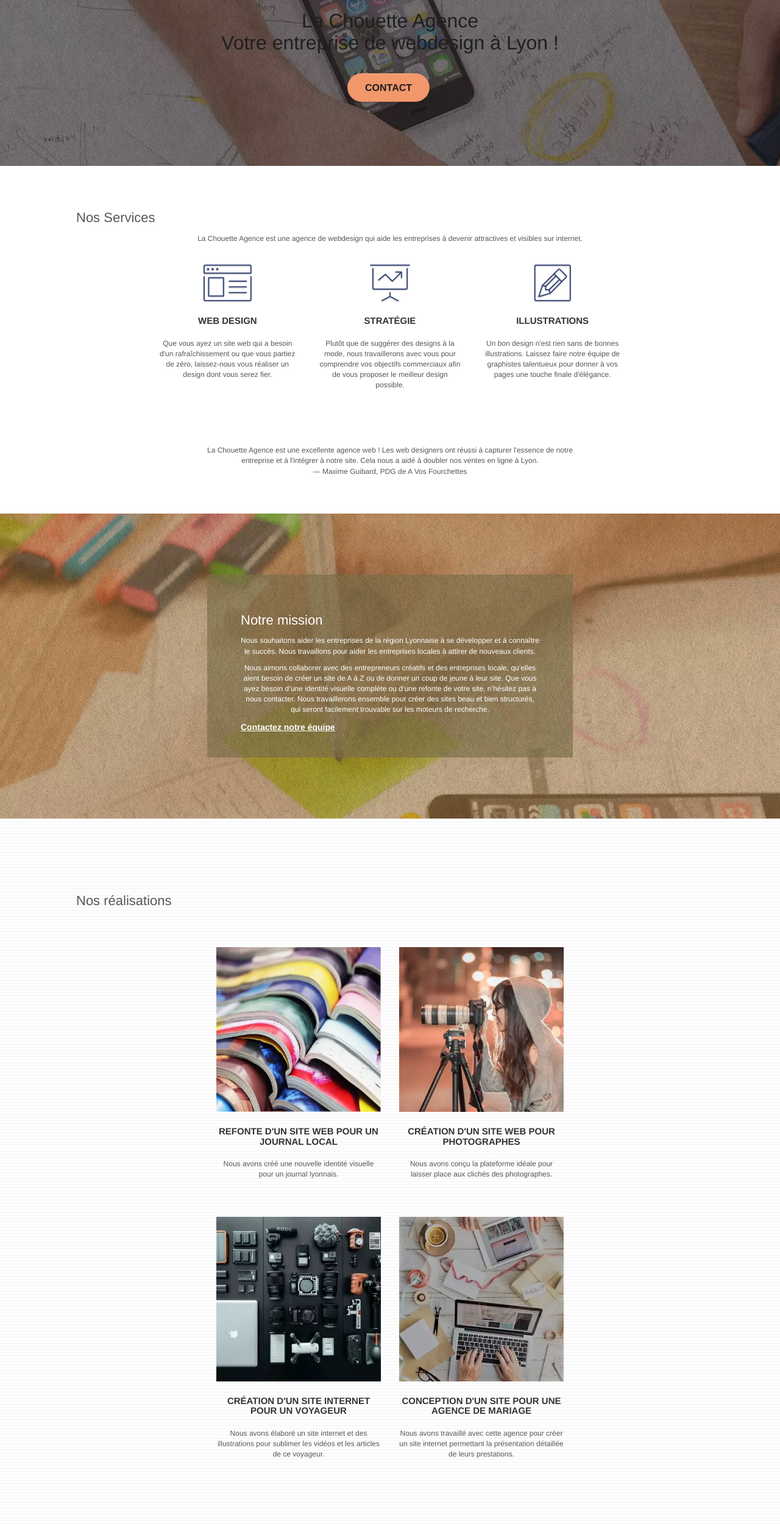
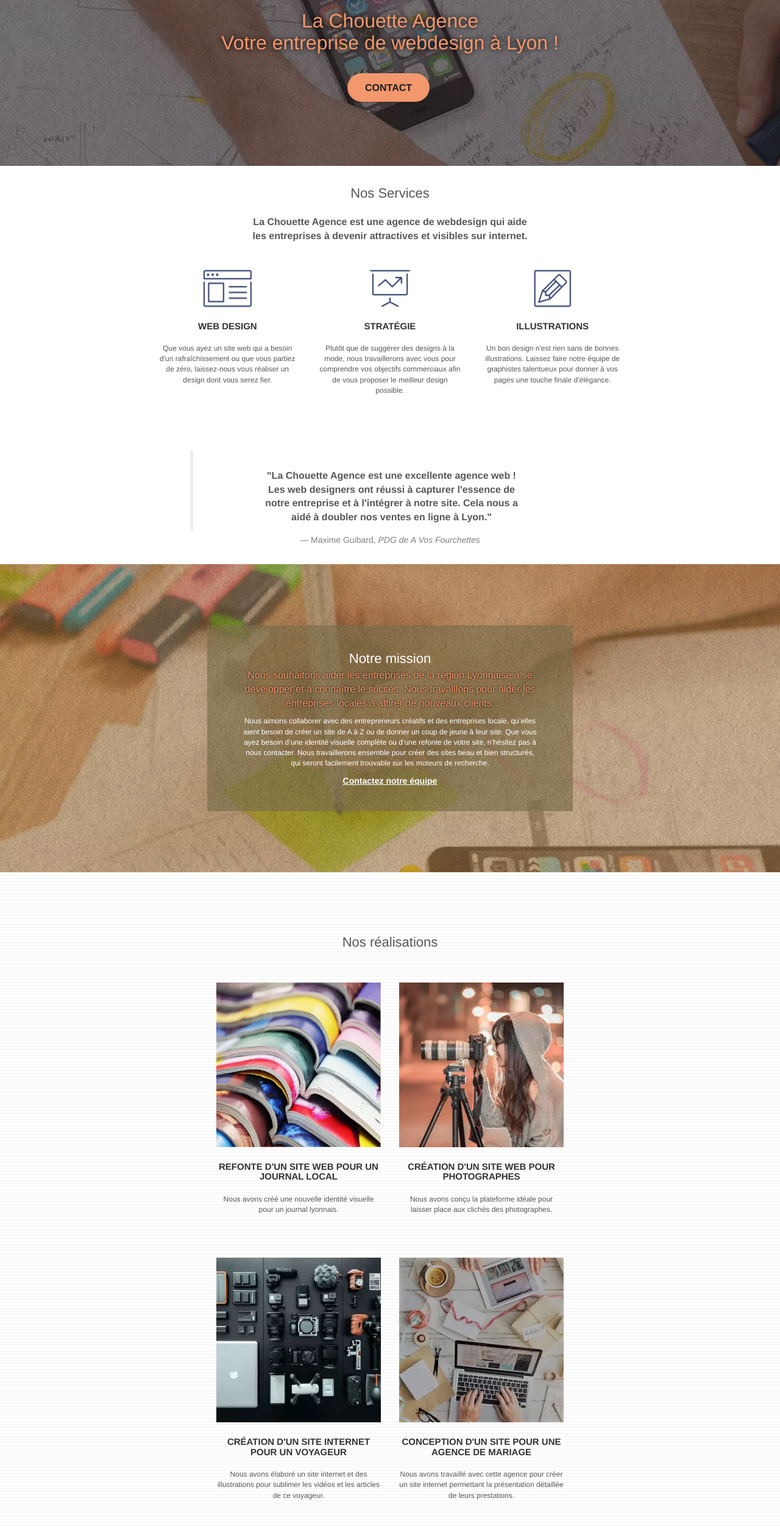
Before and after one commit to LaurieWeb/LaurieMontagner_4_14112020, a plain HTML site: page index.html in a window 1280 px wide. Shown: the part 295-2797 px from the top of the page at 61% size. Drawn offline with Linux system fonts and the light colour scheme.

Commit message:
WIP 10 - Remise en page
Correctifs de remise en page pour recoller visuellement au site de départ + quelques améliorations de responsive

```diff
--- a/index.html
+++ b/index.html
@@ -37,13 +37,13 @@
 <body>
 
 <!-- Header -->
-<header class="bloc bgc-white l-bloc " id="bloc-0">
+<header aria-label="header" class="bloc bgc-white l-bloc " id="bloc-0">
 	<div class="container bloc-sm">
 
-		<nav class="navbar row">
+		<nav aria-label="navigation" class="navbar">
 			<div class="navbar-header">
-				<a class="navbar-brand" href="index.html"><img src="img/la-chouette-agence.webp" width="100" height="100" alt="Logo de La Chouette Agence, avec un chouette géométrique et le nom La Chouette Agence." height="40" /></a>
-				<button id="nav-toggle" type="button" class="ui-navbar-toggle navbar-toggle" data-toggle="collapse" data-target=".navbar-1">
+				<a class="navbar-brand" href="index.html"><img src="img/la-chouette-agence.webp" width="100" height="100" alt="Logo de La Chouette Agence, avec un chouette géométrique et le nom La Chouette Agence."/></a>
+				<button id="nav-toggle" type="button" aria-label="Menu" class="ui-navbar-toggle navbar-toggle" data-toggle="collapse" data-target=".navbar-1">
 					<span class="icon-bar"></span><span class="icon-bar"></span><span class="icon-bar"></span>
 				</button>
 			</div>
@@ -63,14 +63,14 @@
 <!-- Header END -->
 
 <!-- Main -->
-<main class="page-container">
+<main class="page-container" aria-label="contenu principal">
 <!-- Section 1 - Presentation -->
-<section class="bloc bg-banniere d-bloc bg-t-edge bloc-bg-texture texture-paper b-parallax" id="bloc-1-hero">
+<section aria-label="présentation de la chouette agence" class="bloc bg-banniere d-bloc bg-t-edge bloc-bg-texture texture-paper b-parallax" id="bloc-1-hero">
 	<div class="container bloc-lg">
 		<div class="row tight-width-whitespace">
 			<div class="col-sm-12">
 				<img src="img/logo.webp" class="center-block image-resize-mode" width="100" height="100" alt="Logo de La Chouette Agence, avec un chouette géométrique colorée." />
-				<h1 class="text-center hero-bloc-text tc-white">
+				<h1 class="text-center hero-bloc-text main__title">
 					La Chouette Agence<br>
 					Votre entreprise de webdesign à Lyon !
 				</h1>
@@ -84,12 +84,12 @@
 <!-- Section 1 - Presentation END -->
 
 <!-- Section 2 - Services -->
-<section class="bloc bgc-white l-bloc" id="bloc-2-services">
+<section aria-label="services de la chouette agence" class="bloc bgc-white l-bloc" id="bloc-2-services">
 	<div class="container bloc-md">
 		<div class="row">
-			<h2>Nos Services</h2>
-			<p class="col-sm-12 text-center">
-				La Chouette Agence est une agence de webdesign qui aide les entreprises à devenir attractives et visibles sur internet.
+			<h2 class="text-center section__title">Nos Services</h2>
+			<p class="text-center services__intro">
+				La Chouette Agence est une agence de webdesign qui aide <br>les entreprises à devenir attractives et visibles sur internet.
 			</p>
 		</div>
 		<div class="row voffset-lg med-width-whitespace">
@@ -100,7 +100,7 @@
 				<h3 class="mg-md text-center">
 					Web Design
 				</h3>
-				<p class="text-center ">
+				<p class="text-center">
 					Que vous ayez un site web qui a besoin d'un rafraîchissement ou que vous partiez de zéro, laissez-nous vous réaliser un design dont vous serez fier.
 				</p>
 			</div>
@@ -128,29 +128,30 @@
 			</div>
 		</div>
 		<div class="row voffset-lg voffset">
-			<div class="col-xs-12 col-md-8 col-md-offset-2 text-center">
-				<p>La Chouette Agence est une excellente agence web ! Les web designers ont réussi à capturer l'essence de notre entreprise et à l'intégrer à notre site. Cela nous a aidé à doubler nos ventes en ligne à Lyon.<br>
-					— Maxime Guibard, PDG de A Vos Fourchettes
-			</p>
-			</div>
+				<figure class="col-xs-12 col-md-8 col-md-offset-2 text-center">
+					<blockquote cite="https://avosfourchettes.fr">
+						<p class="services__intro">"La Chouette Agence est une excellente agence web ! Les web designers ont réussi à capturer l'essence de notre entreprise et à l'intégrer à notre site. Cela nous a aidé à doubler nos ventes en ligne à Lyon."</p>
+					</blockquote>
+					<figcaption>— Maxime Guibard, <cite>PDG de A Vos Fourchettes</cite></figcaption>
+				</figure>
 		</div>
 	</div>
 </section>
 <!-- Section 2 - Services END -->
 
 <!-- Section 3 - What I Do -->
-<section class="bloc tc-white bgc-atomic-tangerine bg-presentation d-bloc bloc-bg-texture texture-paper b-parallax" id="bloc-3-what-i-do">
+<section aria-label="mission de la chouette agence" class="bloc tc-white bgc-atomic-tangerine bg-presentation d-bloc bloc-bg-texture texture-paper b-parallax" id="bloc-3-what-i-do">
 	<div class="container bloc-lg">
 		<div class="row tight-width-whitespace black-background">
-			<div class="col-sm-12">
-				<h2 class="white">Notre mission</h2>
-				<p class="text-center white">
+			<div class="col-sm-12 mission__bloc">
+				<h2 class="text-center white section__title">Notre mission</h2>
+				<p class="text-center mission__text">
 					Nous souhaitons aider les entreprises de la région Lyonnaise à se développer et à connaître le succès. Nous travaillons pour aider les entreprises locales à attirer de nouveaux clients.
 				</p>
 				<p class="text-center white">
 					Nous aimons collaborer avec des entrepreneurs créatifs et des entreprises locale, qu’elles aient besoin de créer un site de A à Z ou de donner un coup de jeune à leur site. Que vous ayez besoin d’une identité visuelle complète ou d’une refonte de votre site, n’hésitez pas à nous contacter. Nous travaillerons ensemble pour créer des sites beau et bien structurés, qui seront facilement trouvable sur les moteurs de recherche.
 				</p>
-				<a class="ltc-white bold-link" href="contact.html">Contactez notre équipe</a>
+				<a class="text-center ltc-white bold-link" href="contact.html">Contactez notre équipe</a>
 			</div>
 		</div>
 	</div>
@@ -158,27 +159,27 @@
 <!-- Section 3 - What I Do END -->
 
 <!-- Section 4 - Portfolio -->
-<section class="bloc bgc-white bg-lines-h2-bg bg-repeat l-bloc" id="bloc-4-portfolio">
+<section aria-label="portfolio" class="bloc bgc-white bg-lines-h2-bg bg-repeat l-bloc" id="bloc-4-portfolio">
 	<div class="container bloc-lg">
 		<div class="row">
-			<h2>Nos réalisations</h2>
+			<h2 class="section__title">Nos réalisations</h2>
 		</div>
 		<div class="row tight-width-whitespace portfolio-row">
 			<div class="col-sm-6">
 				<img src="img/1.webp" alt="Nombreux journaux empilés." width="100" height="100" class="img-responsive portfolio-thumb"/>
-				<h3 class="mg-md text-center">
+				<h3 class="mg-md text-center portfolio__text">
 					Refonte d'un site web pour un journal local
 				</h3>
-				<p class="text-center">
+				<p class="text-center portfolio__text">
 					Nous avons créé une nouvelle identité visuelle pour un journal lyonnais.
 				</p>
 			</div>
 			<div class="col-sm-6">
 				<img src="img/2.webp" class="img-responsive portfolio-thumb" width="100" height="100" alt="Photographe en train de prendre une photo de nuit sur trépied."/>
-				<h3 class="mg-md text-center">
+				<h3 class="mg-md text-center portfolio__text">
 					Création d'un site web pour photographes
 				</h3>
-				<p class="text-center">
+				<p class="text-center portfolio__text">
 					Nous avons conçu la plateforme idéale pour laisser place aux clichés des photographes.
 				</p>
 			</div>
@@ -186,19 +187,19 @@
 		<div class="row tight-width-whitespace portfolio-row">
 			<div class="col-sm-6">
 				<img src="img/3.webp" class="img-responsive portfolio-thumb" width="100" height="100" alt="Matériel de créateur de contenu : laptop, drone, appareils photos, batteries."/>
-				<h3 class="mg-md text-center">
+				<h3 class="mg-md text-center portfolio__text">
 					Création d'un site internet pour un voyageur
 				</h3>
-				<p class="text-center">
+				<p class="text-center portfolio__text">
 					Nous avons élaboré un site internet et des illustrations pour sublimer les vidéos et les articles de ce voyageur.
 				</p>
 			</div>
 			<div class="col-sm-6">
 				<img src="img/4.webp" class="img-responsive portfolio-thumb" width="100" height="100" alt="Bureau de créatifs avec et de préparatifs de mariage : cadeaux, faire-part, rubans..." />
-				<h3 class="mg-md text-center">
+				<h3 class="mg-md text-center portfolio__text">
 					Conception d'un site pour une agence de mariage
 				</h3>
-				<p class="text-center">
+				<p class="text-center portfolio__text">
 					Nous avons travaillé avec cette agence pour créer un site internet permettant la présentation détaillée de leurs prestations.
 				</p>
 			</div>
@@ -208,12 +209,14 @@
 <!-- Section 4 - Portfolio END -->
 
 <!-- Section 5 - Contact -->
-<section class="bloc bg-banniere d-bloc bloc-bg-texture texture-paper" id="bloc-5-cta">
+<section aria-label="contact" class="bloc bg-banniere d-bloc bloc-bg-texture texture-paper" id="bloc-5-cta">
 	<div class="container bloc-lg">
 		<div class="row">
-			<h2 class="mg-md text-center tc-white">
+			<div class="col-sm-12 text-center">
+				<h2 class="mg-md text-center main__title">
 				Prêt pour redonner vie à votre projet ?<br>Contactez notre équipe !
 			</h2>
+			</div>
 			<div class="col-sm-12 text-center">
 				<a href="contact.html" class="btn btn-atomic-tangerine btn-clean btn-rd btn-lg cta-hero">Contact</a>
 			</div>
@@ -223,7 +226,7 @@
 <!-- Section 5 - Contact END -->
 </main>
 <!-- Footer -->
-<footer class="bloc bgc-atomic-tangerine d-bloc" id="bloc-8">
+<footer aria-label="footer" class="bloc bgc-atomic-tangerine d-bloc" id="bloc-8">
 	<div class="container bloc-sm">
 		<div class="row footer__row">
 			<div class="col-sm-12">
@@ -234,8 +237,8 @@
 							<a class="social" aria-label="Dribble" href="index.html"><span class="fa fa-dribbble icon-md"></span></a>
 							<a class="social" aria-label="Instagram" href="index.html"><span class="fa fa-instagram icon-md"></span></a>
 				</div>
-					<div class="footer__credits">
-						<p>Partenaires : <a  class="footer__credits__link" href="voiture.com">Voiture Lyonnaise</a> | <a  class="footer__credits__link" href="pizza.com">Ginno Pizza</a> | <a  class="footer__credits__link" href="matoiture.com">Ma Toiture</a> | <a class="footer__credits__link" href="immobilierseo.com">Immobilier SEO</a></p>
+					<div>
+						<p class="footer__credits">Partenaires : <a  class="footer__credits__link" href="voiture.com">Voiture Lyonnaise</a> | <a  class="footer__credits__link" href="pizza.com">Ginno Pizza</a> | <a  class="footer__credits__link" href="matoiture.com">Ma Toiture</a> | <a class="footer__credits__link" href="immobilierseo.com">Immobilier SEO</a></p>
 					</div>
 
 			</div>
--- a/style.css
+++ b/style.css
@@ -49,7 +49,7 @@ a:hover {
 }
 
 .bloc-md {
-    padding: 50px;
+    padding: 30px;
 }
 
 .bloc-sm {
@@ -152,6 +152,7 @@ a:hover {
 .d-bloc h6 a:hover,
 .d-bloc p a:hover {
     color: rgba(255, 255, 255, 1);
+    transition: 250ms;
 }
 
 .icon-md:focus {
@@ -747,6 +748,40 @@ h4 {
     color: #FFFFFF!important;
 }
 
+.main__title {
+    color: #F3976C!important;
+    text-shadow: 0 0 8px black;
+}
+
+.section__title {
+    margin: 0px;
+    text-align: center;
+}
+
+.services__intro {
+    font-size: 16px;
+    font-weight: bold;
+    margin: auto;
+    margin-top: 20px;
+    width: 70%;
+    margin-bottom: 20px;
+}
+
+blockquote {
+    margin-bottom: 5px;
+}
+
+figcaption {
+    margin: auto;
+    width: 75%;
+}
+
+.mission__text {
+    color: #F3976C!important;
+    text-shadow: 0 0 3px black;
+    font-size: 16px;
+}
+
 .findus {
     text-align: center;
     margin-top: 40px;
@@ -787,7 +822,15 @@ h4 {
 }
 
 .portfolio-thumb {
+    margin: auto;
     margin-bottom: 24px;
+}
+
+.portfolio__text {
+    max-width: 270px;
+    margin: auto;
+    margin-top: 10px;
+    margin-bottom: 20px;
 }
 
 .portfolio-row {
@@ -934,6 +977,19 @@ h4 {
     .bloc-fill-screen .fill-bloc-top-edge,
     .bloc-fill-screen .fill-bloc-bottom-edge {
         padding: 0 20px;
+    }
+    .services__intro {
+        width: 80%;
+    }
+
+    .mission__bloc {
+        width: 100%;
+    }
+
+    .portfolio-row {
+        margin-top: 0px;
+        margin-bottom: 0px;
+    }
     }
 }
 
```
Also changed, not shown: contact.html (+14 -13 lines), css/bootstrap.css.
